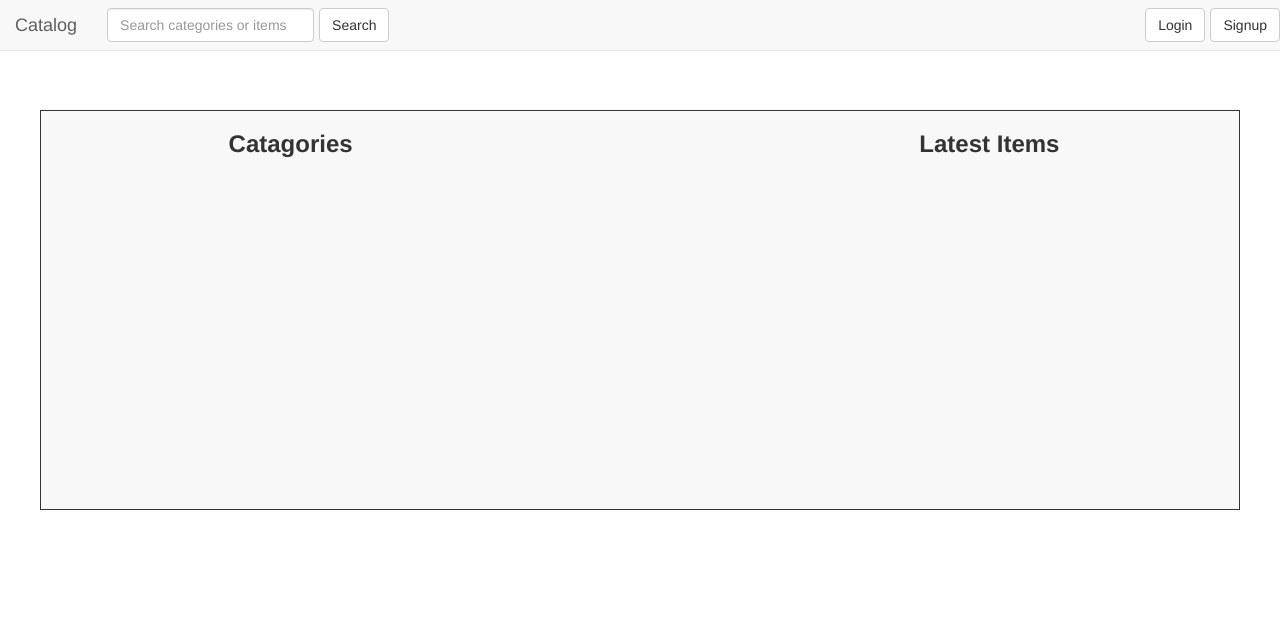
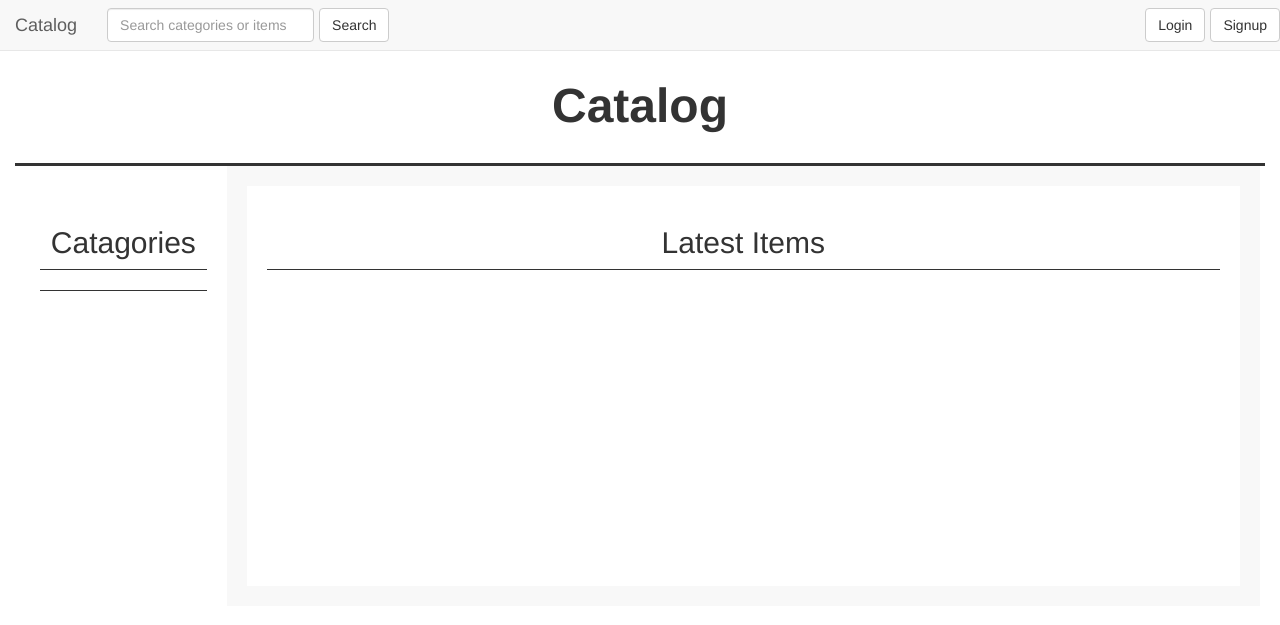
Before and after one commit to junzhou365/WebCatalog, a Flask app: page /catalog/ in a window 1280 px wide. Shown: the top 625 px of the page. Run offline with Flask 2, Linux system fonts and the light colour scheme; data that the repository does not hold is empty; some libraries are stand-ins or nearby versions.

Commit message:
Big leap
1. Display Image function
2. Improved Layout
3. minor bugs

```diff
--- a/catalogDB.py
+++ b/catalogDB.py
@@ -74,6 +74,9 @@ class Item(Base):
         session.delete(itemToDelete)
         session.commit()
 
+    def get_img(self):
+        return session.query(Image).filter_by(id = self.img_id).one()
+
 class Image(Base):
     __tablename__ = 'image'
 
--- a/loginManager.py
+++ b/loginManager.py
@@ -118,7 +118,7 @@ class LoginManager:
             if not u:
                 return render_template('login.html', error_message = "Invalid Login")
             else:
-                flash("You were logged in")
+                #flash("You were logged in")
                 #redirect_to_home = redirect(url_for('renderHomePage'))
                 redirect_to_prev = redirect(request.form['next_url'])
                 response = make_response(redirect_to_prev)
--- a/main.py
+++ b/main.py
@@ -20,6 +20,9 @@ def redirect_url():
 
 # Home Page
 @app.route('/')
+def welcome():
+    return render_template('welcome.html')
+
 @app.route('/catalog/')
 def renderHomePage():
     login_manager.initialize()
@@ -31,7 +34,13 @@ def renderHomePage():
 def showCategory(category_id):
     category = Category.filter_by_id(category_id)
     items = Item.get_all_by_category(category_id)
-    return render_page('showCategory.html', category = category, items = items)
+    items_2d = []
+    for i in range(0, len(items)):
+        temp = []
+        for j in range(i, min(len(items), i+3)):
+            temp.append(items[j])
+        items_2d.append(list(temp))
+    return render_page('showCategory.html', category = category, items = items_2d)
 
 
 # Edit a new category
@@ -95,11 +104,15 @@ def newItem(category_id):
         return render_page('updateItem.html')
 
 # Delete an item
-@app.route('/catalog/category_<int:category_id>/item_<int:item_id>/deleteItem', methods = ['GET'])
+@app.route('/catalog/category_<int:category_id>/item_<int:item_id>/deleteItem', methods = ['GET', 'POST'])
 @login_manager.login_required
 def deleteItem(category_id, item_id):
-    Item.delete_by_id(item_id)
-    return redirect(url_for('showCategory/category_id'))
+    deleted_item_title = Item.filter_by_id(item_id).title
+    if request.method == 'POST':
+        Item.delete_by_id(item_id)
+        return render_page('showItem.html', deleted_item_title = deleted_item_title, category_id = category_id)
+    else:
+        pass
 
 # Search
 @app.route('/catalog/search', methods = ['GET'])
--- a/static/style.css
+++ b/static/style.css
@@ -1,28 +1,67 @@
 body {
     font-size: 18px;
-    color: #333;
-    padding-top: 70px;
+    padding-top: 60px;
 }
 
-h2 {
-    font-size: 24px;
+h1 {
+    font-size: 48px;
     font-weight: bold;
-    margin-bottom: 20px;
+}
+
+.title {
+    padding-bottom: 20px;
+    border-bottom-style: solid;
+    border-bottom-width: medium;
 }
 .edit {
-    height: 40px;
+    height: 20px;
+    /*text-align: center;*/
+    font-size: 14px;
+    margin-bottom: 20px;
+    padding-bottom: 10px;
+    padding-top: 10px;
 }
+.main-frame {
+    margin-left: 15px;
+    margin-right: 15px;
+}
+
+#main-content {
+    background-color: #F8F8F8;
+    padding: 20px;
+    /*padding-left: 20px;*/
+    /*padding-right: 20px;*/
+    /*padding-top: 20px;*/
+    /*padding-bottom: 20px;*/
+}
+.left-side {
+    padding-top: 20px;
+}
+.section {
+    border-bottom-style: solid;
+    border-bottom-width: thin;
+    padding-bottom: 10px;
+}
+
+.row {
+    padding-left: 5px;
+    padding-right: 5px;
+}
+
 .content {
-    /*padding-top: 40px;*/
-    border-style: solid;
-    border-width: thin;
+    background-color: white;
     min-height: 400px;
-    background-color: #F8F8F8;
+    padding: 20px;
+}
+
+.thumbnail {
+    border-bottom-style: solid;
+    border-bottom-width: thin;
+    padding-bottom: 10px;
 }
 
 .img-responsive{
-    height: 100px;
-    width: 100px;
+    width: 200px;
 }
 
 .error {
--- a/templates/base.html
+++ b/templates/base.html
@@ -33,32 +33,8 @@
             </div><!-- /.navbar-collapse -->
         </div><!-- /.container-fluid -->
     </nav>
-<!--<nav class="navbar navbar-default">-->
-   <!--<div class="container-fluid"> -->
-        <!--<a href="/catalog" class="main-title">-->
-            <!--Catalog-->
-        <!--</a>-->
-    <!--</div>-->
-<!--</nav>-->
-    <!--{% with messages = get_flashed_messages() %}-->
-        <!--{% if messages %}-->
-        <!--<div class="alert alert-success alert-dismissible fade in" role="alert">-->
-          <!--<button type="button" class="close" data-dismiss="alert" aria-label="Close"><span aria-hidden="true">&times;</span></button>-->
-            <!--<ul>-->
-                <!--{% for message in messages %}-->
-                  <!--<li>{{ message }}</li>-->
-                <!--{% endfor %}-->
-            <!--</ul>-->
-        <!--</div>-->
-        <!--{% endif %}-->
-    <!--{% endwith %}-->
-
-    <div class="container">
-        <div class="row">
-            {% block content %}
-            {% endblock %}
-        </div>
-    </div>
+    {% block content %}
+    {% endblock %}
 </body>
 <script>$(function () {
   $('[data-toggle="popover"]').popover()
--- a/templates/catalog.html
+++ b/templates/catalog.html
@@ -1,27 +1,38 @@
 {% extends "base.html" %}
 
 {% block content %}
-    <div class="row edit">
-        {% if user %}
-        <a href='/catalog/newCategory'>Add Category</a>
-        {% endif %}
+<div class="container-fluid main-frame">
+    <div class="row title">
+        <h1 class="text-center">Catalog</h1>
     </div>
+    <div class="row">
+        <div class="col-md-2 left-side">
             <div class="row content">
-        <div class="col-md-5">
-            <h2 class="text-center">Catagories</h2>
-            <ul>
+                <h2 class="text-center section">Catagories</h2>
+                <ul class="section">
                 {% for category in categories %}
                     <li><a href="/catalog/category_{{category.id}}">{{category.name}}</a></li>
                 {% endfor %}
                 </ul>
             </div>
-        <div class="col-md-2">
+            <div class="row edit">
+                {% if user %}
+                <a href='/catalog/newCategory' class="btn btn-primary btn-sm">Add Category</a>
+                {% endif %}
             </div>
-        <div class="col-md-5">
-            <h2 class="text-center">Latest Items</h2>
+        </div>
+
+        <div class="col-md-10" >
+            <div class="row" id="main-content">
+                <div class="content">
+                    <h2 class="text-center section">Latest Items</h2>
                     {% for item in items %}
                         <li><a href="/catalog/category_{{item.category_id}}/item_{{item.id}}">{{item.name}}</a></li>
                     {% endfor %}
                 </div>
             </div>
+        </div>
+
+    </div>
+</div>
 {% endblock %}
```
Also changed, not shown: templates/showCategory.html (+25 -12 lines), templates/showItem.html (+58 -7 lines), templates/updateItem.html (+4 -10 lines). Lines whose indentation alone changed are shown as unchanged.
